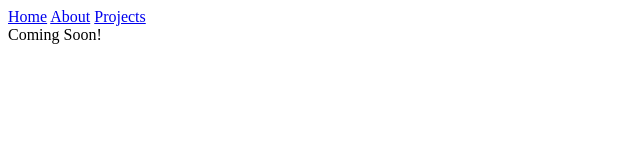
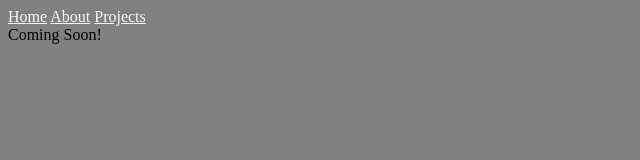
Before and after one commit to aakashsell/aakashsell.github.io, a plain HTML site: page about.html in a window 1280 px wide. Shown: the whole page, without its empty margins (0-640 px from the left). Drawn offline with Linux system fonts and the light colour scheme.

Commit message:
Add files via upload

```diff
--- a/about.html
+++ b/about.html
@@ -1,7 +1,15 @@
 <!DOCTYPE html>
 <html>
     <head>
-
+        <title>About</title>
+        <style>
+            body{
+                background-color: gray;
+            }
+            a {
+                color: aliceblue;
+            }
+        </style>
     </head>
     <body>
         <a href="index.html">Home</a>
```
Also changed, not shown: projects.html (+8 -1 lines).
